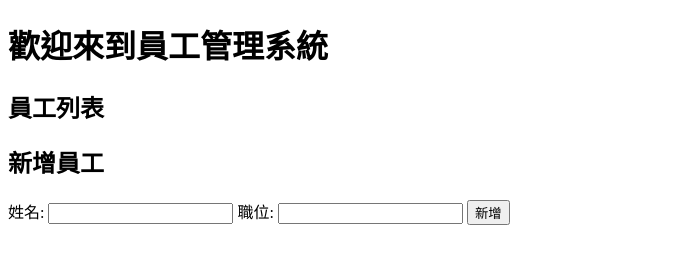
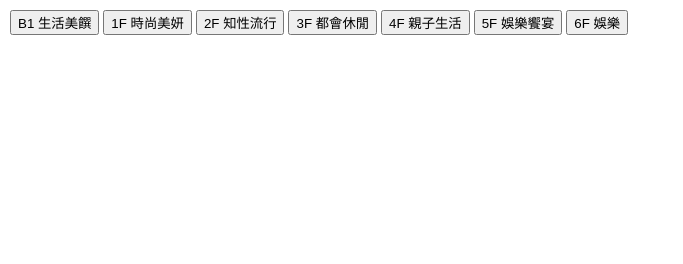
Before and after one commit to liziwater/officialweb, a plain HTML site: page index.html in a window 1280 px wide. Shown: the whole page, without its empty margins (0-683 px from the left). Drawn offline with Linux system fonts and the light colour scheme.

Commit message:
Update index.html

```diff
--- a/index.html
+++ b/index.html
@@ -1,33 +1,26 @@
 <!DOCTYPE html>
-<html lang="zh-TW">
+<html>
 <head>
-    <meta charset="UTF-8">
-    <meta name="viewport" content="width=device-width, initial-scale=1.0">
-    <title>我的員工管理系統</title>
-    <link rel="stylesheet" href="styles.css">
+<meta charset='UTF-8'>
+<title>Floor Plan</title>
 </head>
 <body>
-    <header>
-        <h1>歡迎來到員工管理系統</h1>
-    </header>
-    <main>
-        <section id="employee-list">
-            <h2>員工列表</h2>
-            <ul id="employee-ul">
-                <!-- 員工列表將顯示在這裡 -->
-            </ul>
-        </section>
-        <section id="add-employee">
-            <h2>新增員工</h2>
-            <form id="employee-form">
-                <label for="employee-name">姓名:</label>
-                <input type="text" id="employee-name" required>
-                <label for="employee-position">職位:</label>
-                <input type="text" id="employee-position" required>
-                <button type="submit">新增</button>
-            </form>
-        </section>
-    </main>
-    <script src="scripts.js"></script>
+<div style='position: fixed; top: 10px; left: 10px;'>
+<button onclick='showImage("https://www.tsrd.com.tw//Content/Uploads/FloorManagement/40c6ffc8-bf50-4970-92a4-3780a502ee24.jpg")'>B1 生活美饌</button>
+<button onclick='showImage("https://www.tsrd.com.tw//Content/Uploads/FloorManagement/d75a0abd-1966-4129-a40e-608807926896.jpg")'>1F 時尚美妍</button>
+<button onclick='showImage("https://www.tsrd.com.tw//Content/Uploads/FloorManagement/d841461b-b15b-481b-9146-88b19f4cad6f.jpg")'>2F 知性流行</button>
+<button onclick='showImage("https://www.tsrd.com.tw//Content/Uploads/FloorManagement/e4c54c35-7cce-46eb-8eda-8ac0e48a9741.jpg")'>3F 都會休閒</button>
+<button onclick='showImage("https://www.tsrd.com.tw//Content/Uploads/FloorManagement/4e6d9b09-46c1-4038-99b7-1857eb98d767.jpg")'>4F 親子生活</button>
+<button onclick='showImage("https://www.tsrd.com.tw//Content/Uploads/FloorManagement/0b4fa4a5-be59-46f6-a55c-4f69eba03071.jpg")'>5F 娛樂饗宴</button>
+<button onclick='showImage("https://www.tsrd.com.tw//Content/Uploads/FloorManagement/3355883e-bd35-4264-b41b-09c62776cc20.jpg")'>6F 娛樂</button>
+</div>
+<div id='image_display' style='margin-top: 50px;'>
+<img id='displayed_image' src='' style='max-width: 100%; max-height: 100%;'>
+</div>
+<script>
+function showImage(imageUrl) {
+document.getElementById('displayed_image').src = imageUrl;
+}
+</script>
 </body>
 </html>
```
